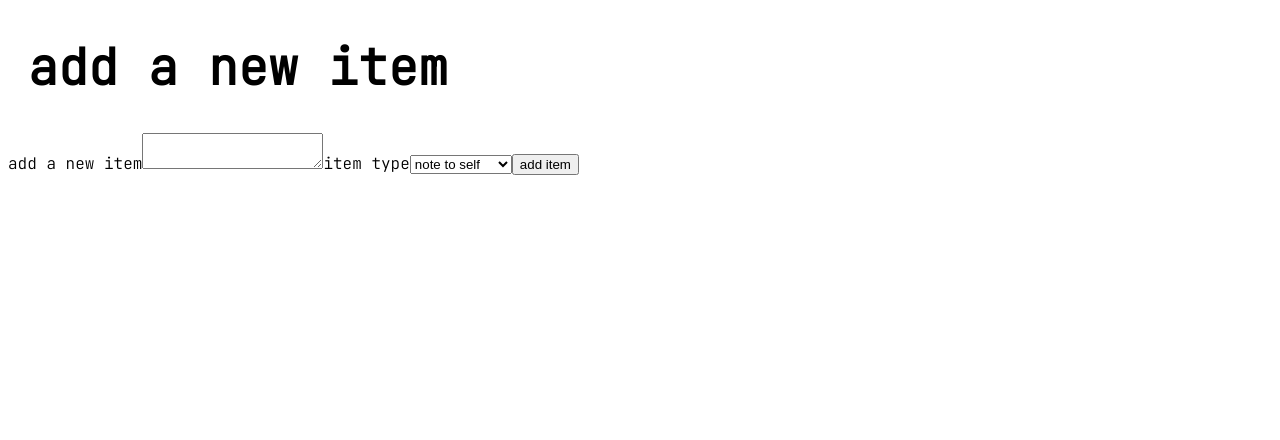
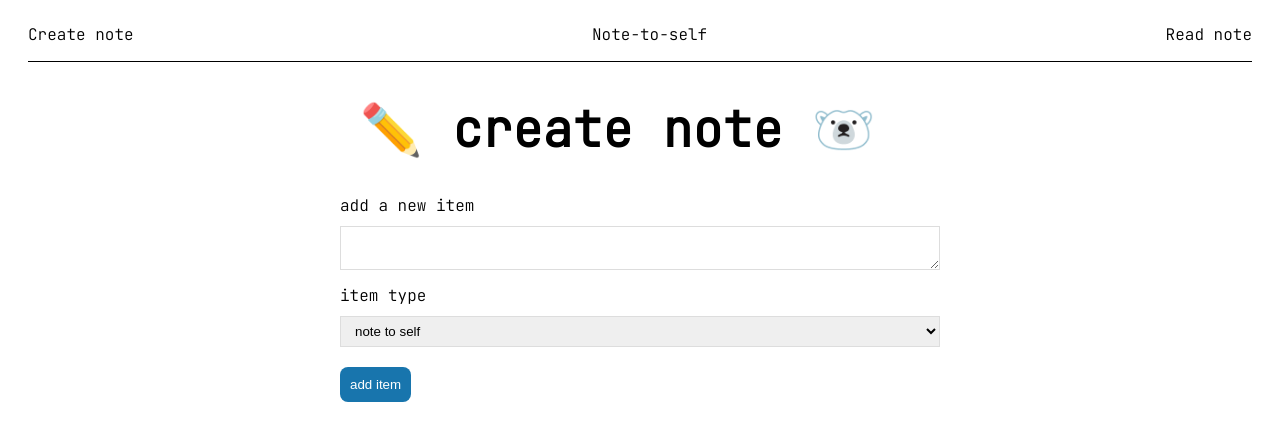
Before and after one commit to hnbnguyen/notes-to-self, a React (Create React App) app: page /create in a window 1280 px wide. Shown: the top 440 px of the page. Built offline with nearby package versions, Linux system fonts and the light colour scheme.

Commit message:
create note front end design

```diff
--- a/src/components/Create.js
+++ b/src/components/Create.js
@@ -1,5 +1,6 @@
 import { useState } from "react";
 import { createUseStyles } from "react-jss";
+import NavBar from "./NavBar";
 
 const useStyles = createUseStyles({
     title: {
@@ -21,7 +22,9 @@ const Create = () => {
 
     return (
         <div>
-            <h1 className={classes.title}>add a new item</h1>
+            <NavBar />
+            <div className="create">
+                <h1 className={classes.title}>✏️ create note 🐻‍❄️</h1>
                 <form onSubmit={handleSubmit}>
                     <label>add a new item</label>
                     <textarea
@@ -42,6 +45,8 @@ const Create = () => {
                     <button>add item</button>
                 </form>
             </div>
+        </div>
+
      );
 }
 
--- a/src/components/Home.js
+++ b/src/components/Home.js
@@ -20,7 +20,7 @@ const Home = () => {
                 <SplitText copy = 'Note to self 🦭: send your future self a kind note
                 and come back when you need to hear it most'/>
             </h1>
-            <p className={classes.subText}>made with 🤍</p>
+            <p className={classes.subText}>made with 🤍 and lots of ☕</p>
         </div>
      );
 }
--- a/src/index.css
+++ b/src/index.css
@@ -30,3 +30,24 @@ h1 span span:nth-of-type(even):hover {
 h1 span span {
   transition: 0.4s;
 }
+/* CREATE NOTE DESIGN */
+.create {
+  max-width: 600px;
+  margin: 0 auto;
+}
+.create input, .create textarea, .create select {
+  width: 100%;
+  padding: 6px 10px;
+  margin: 10px 0;
+  border: 1px solid #ddd;
+  box-sizing: border-box;
+}
+.create button {
+  background-color: rgb(24, 117, 173);
+  color: white;
+  border: 0;
+  padding: 10px;
+  border-radius: 8px;
+  cursor: pointer;
+  margin-top: 10px;
+}
```
Lines whose indentation alone changed are shown as unchanged.
